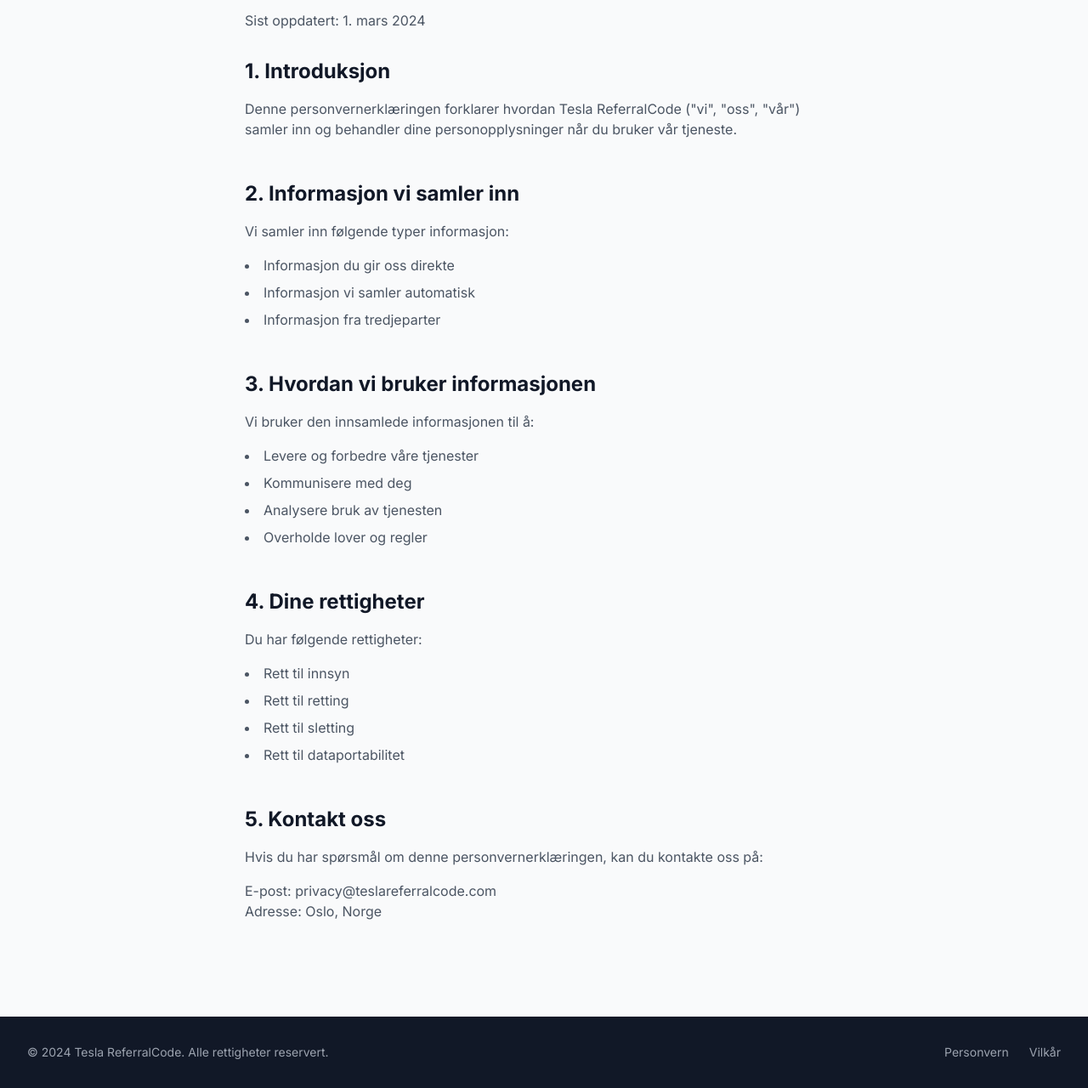
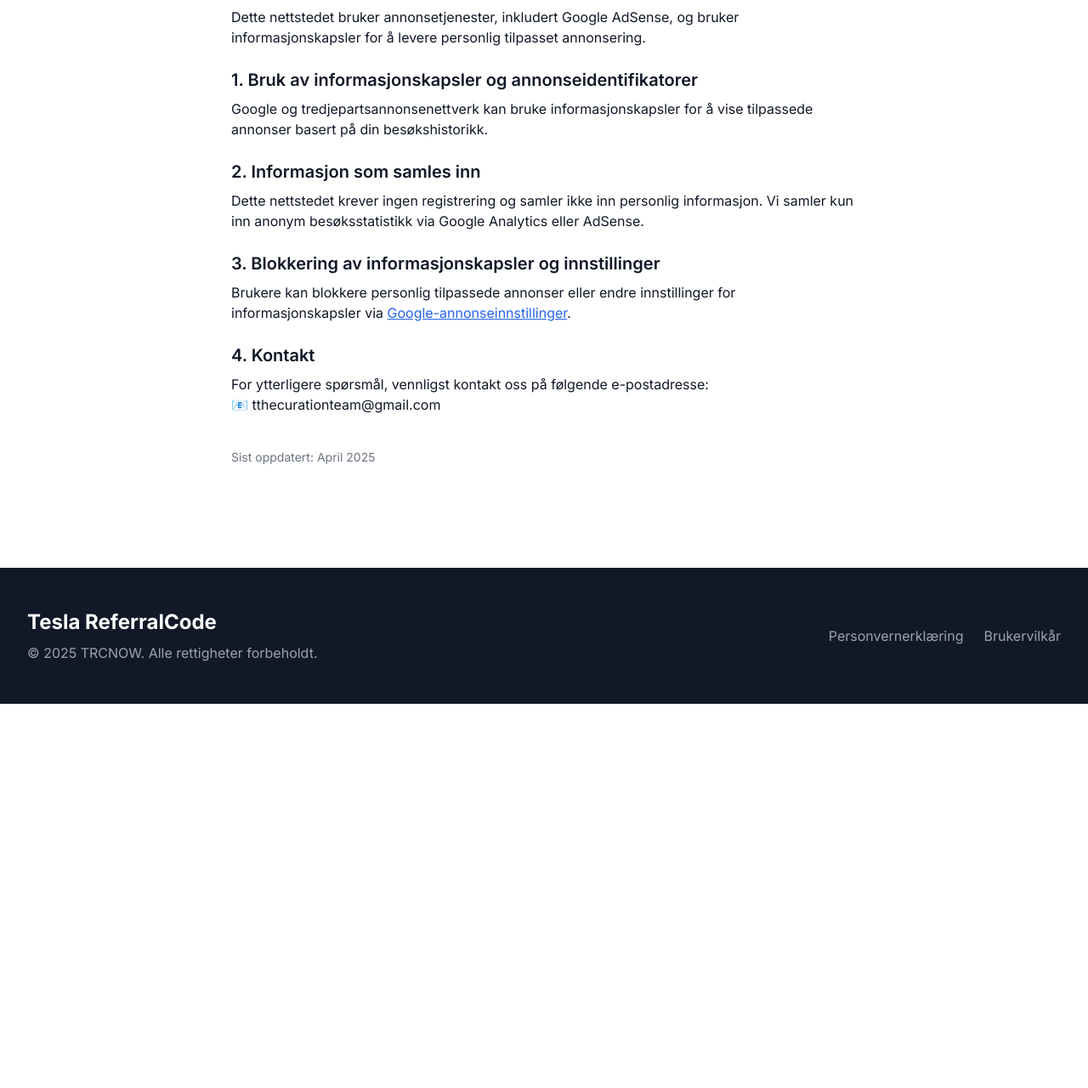
Before and after one commit to Komgoon/t-referral-site, a website: page public/no/privacy/index.html in a window 1280 px wide. Shown: the part 156-1436 px from the top of the page at 85% size. After the commit the page ends 984 px from the top, so only its background shows below. Drawn offline with nearby package versions, Linux system fonts and the light colour scheme.

Commit message:
fix: update footer links for privacy policy and terms pages in all languages

```diff
--- a/public/no/privacy/index.html
+++ b/public/no/privacy/index.html
@@ -3,14 +3,15 @@
 <head>
     <meta charset="UTF-8">
     <meta name="viewport" content="width=device-width, initial-scale=1.0">
-    <title>Personvernerklæring - Tesla ReferralCode</title>
+    <title>Personvernerklæring | Tesla Referral</title>
     <meta name="description" content="Personvernerklæring for Tesla ReferralCode - Informasjon om hvordan vi behandler dine personopplysninger">
 
     <!-- Tailwind CSS -->
     <script src="https://cdn.tailwindcss.com"></script>
+    <link href="/css/tailwind.css" rel="stylesheet">
 
     <!-- Fonts -->
-    <link href="https://fonts.googleapis.com/css2?family=Inter:wght@400;500;700&display=swap" rel="stylesheet">
+    <link href="https://fonts.googleapis.com/css2?family=Inter:wght@400;500;600;700&display=swap" rel="stylesheet">
 
     <!-- Favicon -->
     <link rel="icon" href="/images/favicon.ico" type="image/x-icon" />
@@ -21,9 +22,9 @@
         }
     </style>
 </head>
-<body class="bg-gray-50">
+<body class="bg-white text-gray-900">
     <!-- Navigation -->
-    <nav class="fixed w-full bg-white/80 backdrop-blur-md z-50 shadow-sm">
+    <nav class="bg-white/80 backdrop-blur-md shadow-sm">
         <div class="max-w-7xl mx-auto px-4 sm:px-6 lg:px-8">
             <div class="flex justify-between items-center h-16">
                 <div class="flex-shrink-0">
@@ -31,97 +32,51 @@
                 </div>
                 <div class="flex items-center space-x-4">
                     <select onchange="location = this.value" class="border-0 bg-transparent text-gray-700">
-                        <option value="/no/privacy" selected>Norsk</option>
                         <option value="/privacy">한국어</option>
                         <option value="/en/privacy">English</option>
-                        <option value="/zh-tw/privacy">中文</option>
                         <option value="/ja/privacy">日本語</option>
                         <option value="/th/privacy">ไทย</option>
                         <option value="/de/privacy">Deutsch</option>
+                        <option value="/no/privacy" selected>Norsk</option>
                         <option value="/fr/privacy">Français</option>
+                        <option value="/zh-tw/privacy">中文</option>
                     </select>
                 </div>
             </div>
         </div>
     </nav>
 
-    <!-- Main Content -->
-    <main class="pt-24 pb-16">
-        <div class="max-w-3xl mx-auto px-4 sm:px-6 lg:px-8">
-            <h1 class="text-4xl font-bold text-gray-900 mb-8">Personvernerklæring</h1>
+    <div class="max-w-3xl mx-auto px-4 py-10">
+        <h1 class="text-3xl font-bold mb-6">Personvernerklæring</h1>
 
-            <div class="prose prose-lg max-w-none">
-                <p class="text-gray-600 mb-8">
-                    Sist oppdatert: 1. mars 2024
-                </p>
+        <p class="mb-4">Dette nettstedet bruker annonsetjenester, inkludert Google AdSense, og bruker informasjonskapsler for å levere personlig tilpasset annonsering.</p>
 
-                <section class="mb-12">
-                    <h2 class="text-2xl font-semibold text-gray-900 mb-4">1. Introduksjon</h2>
-                    <p class="text-gray-600 mb-4">
-                        Denne personvernerklæringen forklarer hvordan Tesla ReferralCode ("vi", "oss", "vår") samler inn og behandler dine personopplysninger når du bruker vår tjeneste.
-                    </p>
-                </section>
+        <h2 class="text-xl font-semibold mt-6 mb-2">1. Bruk av informasjonskapsler og annonseidentifikatorer</h2>
+        <p class="mb-4">Google og tredjepartsannonsenettverk kan bruke informasjonskapsler for å vise tilpassede annonser basert på din besøkshistorikk.</p>
 
-                <section class="mb-12">
-                    <h2 class="text-2xl font-semibold text-gray-900 mb-4">2. Informasjon vi samler inn</h2>
-                    <p class="text-gray-600 mb-4">
-                        Vi samler inn følgende typer informasjon:
-                    </p>
-                    <ul class="list-disc list-inside text-gray-600 space-y-2 mb-4">
-                        <li>Informasjon du gir oss direkte</li>
-                        <li>Informasjon vi samler automatisk</li>
-                        <li>Informasjon fra tredjeparter</li>
-                    </ul>
-                </section>
+        <h2 class="text-xl font-semibold mt-6 mb-2">2. Informasjon som samles inn</h2>
+        <p class="mb-4">Dette nettstedet krever ingen registrering og samler ikke inn personlig informasjon. Vi samler kun inn anonym besøksstatistikk via Google Analytics eller AdSense.</p>
 
-                <section class="mb-12">
-                    <h2 class="text-2xl font-semibold text-gray-900 mb-4">3. Hvordan vi bruker informasjonen</h2>
-                    <p class="text-gray-600 mb-4">
-                        Vi bruker den innsamlede informasjonen til å:
-                    </p>
-                    <ul class="list-disc list-inside text-gray-600 space-y-2 mb-4">
-                        <li>Levere og forbedre våre tjenester</li>
-                        <li>Kommunisere med deg</li>
-                        <li>Analysere bruk av tjenesten</li>
-                        <li>Overholde lover og regler</li>
-                    </ul>
-                </section>
+        <h2 class="text-xl font-semibold mt-6 mb-2">3. Blokkering av informasjonskapsler og innstillinger</h2>
+        <p class="mb-4">Brukere kan blokkere personlig tilpassede annonser eller endre innstillinger for informasjonskapsler via <a href="https://adssettings.google.com" class="text-blue-600 underline" target="_blank">Google-annonseinnstillinger</a>.</p>
 
-                <section class="mb-12">
-                    <h2 class="text-2xl font-semibold text-gray-900 mb-4">4. Dine rettigheter</h2>
-                    <p class="text-gray-600 mb-4">
-                        Du har følgende rettigheter:
-                    </p>
-                    <ul class="list-disc list-inside text-gray-600 space-y-2 mb-4">
-                        <li>Rett til innsyn</li>
-                        <li>Rett til retting</li>
-                        <li>Rett til sletting</li>
-                        <li>Rett til dataportabilitet</li>
-                    </ul>
-                </section>
+        <h2 class="text-xl font-semibold mt-6 mb-2">4. Kontakt</h2>
+        <p class="mb-4">For ytterligere spørsmål, vennligst kontakt oss på følgende e-postadresse:<br/>📧 tthecurationteam@gmail.com</p>
 
-                <section class="mb-12">
-                    <h2 class="text-2xl font-semibold text-gray-900 mb-4">5. Kontakt oss</h2>
-                    <p class="text-gray-600 mb-4">
-                        Hvis du har spørsmål om denne personvernerklæringen, kan du kontakte oss på:
-                    </p>
-                    <p class="text-gray-600">
-                        E-post: privacy@teslareferralcode.com<br>
-                        Adresse: Oslo, Norge
-                    </p>
-                </section>
-            </div>
-        </div>
-    </main>
+        <p class="text-sm text-gray-500 mt-10">Sist oppdatert: April 2025</p>
+    </div>
 
     <!-- Footer -->
-    <footer class="bg-gray-900 text-white py-8">
+    <footer class="bg-gray-900 text-white py-12 mt-20">
         <div class="max-w-7xl mx-auto px-4 sm:px-6 lg:px-8">
             <div class="flex flex-col md:flex-row justify-between items-center">
-                <p class="text-gray-400 text-sm">© 2024 Tesla ReferralCode. Alle rettigheter reservert.</p>
-                <div class="flex space-x-6 mt-4 md:mt-0">
-                    <a href="/no/privacy" class="text-sm text-gray-400 hover:text-white">Personvern</a>
-                    <a href="/no/terms" class="text-sm text-gray-400 hover:text-white">Vilkår</a>
+                <div class="mb-6 md:mb-0">
+                    <a href="/no/" class="text-2xl font-bold text-white">Tesla ReferralCode</a>
+                    <p class="text-gray-400 mt-2">© 2025 TRCNOW. Alle rettigheter forbeholdt.</p>
+                </div>
+                <div class="flex space-x-6">
+                    <a href="/no/privacy" class="text-gray-400 hover:text-white">Personvernerklæring</a>
+                    <a href="/no/terms" class="text-gray-400 hover:text-white">Brukervilkår</a>
                 </div>
             </div>
         </div>
```
Also changed, not shown: public/ja/privacy/index.html (added, +81 -0 lines), public/th/privacy/index.html (added, +81 -0 lines).
